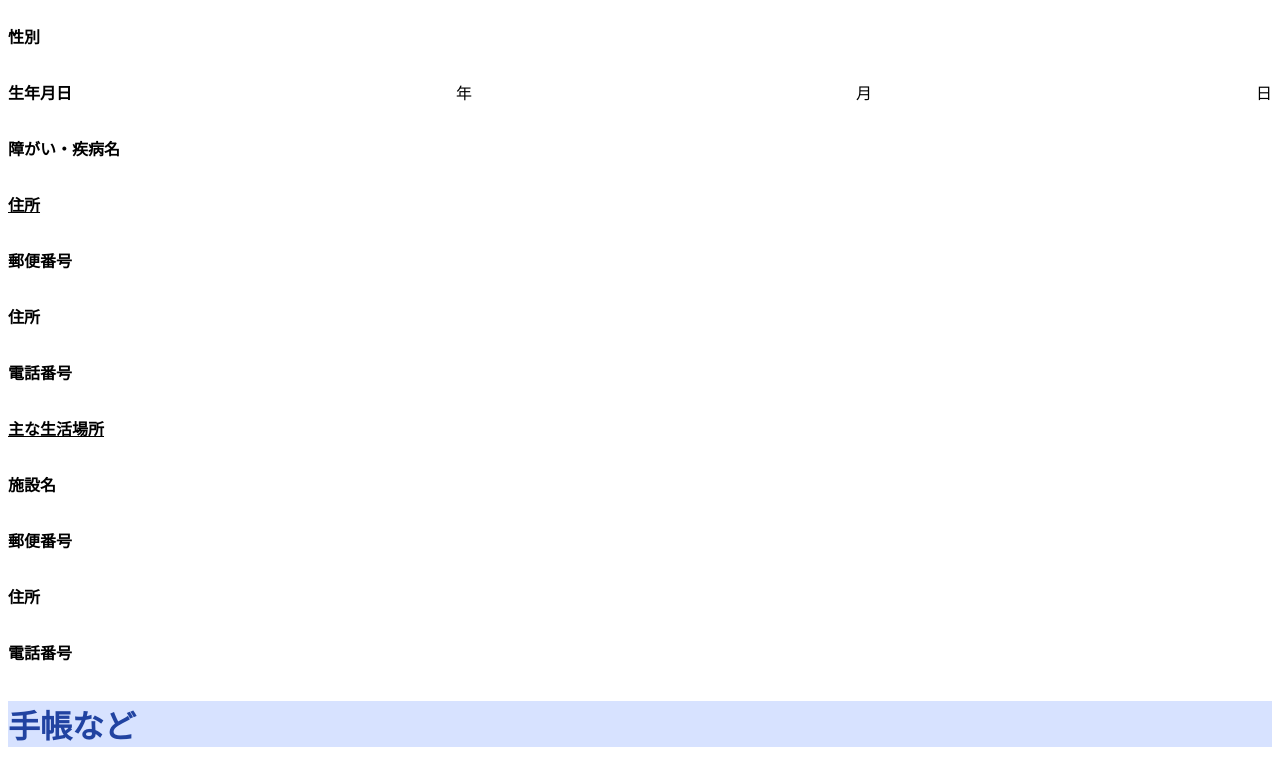
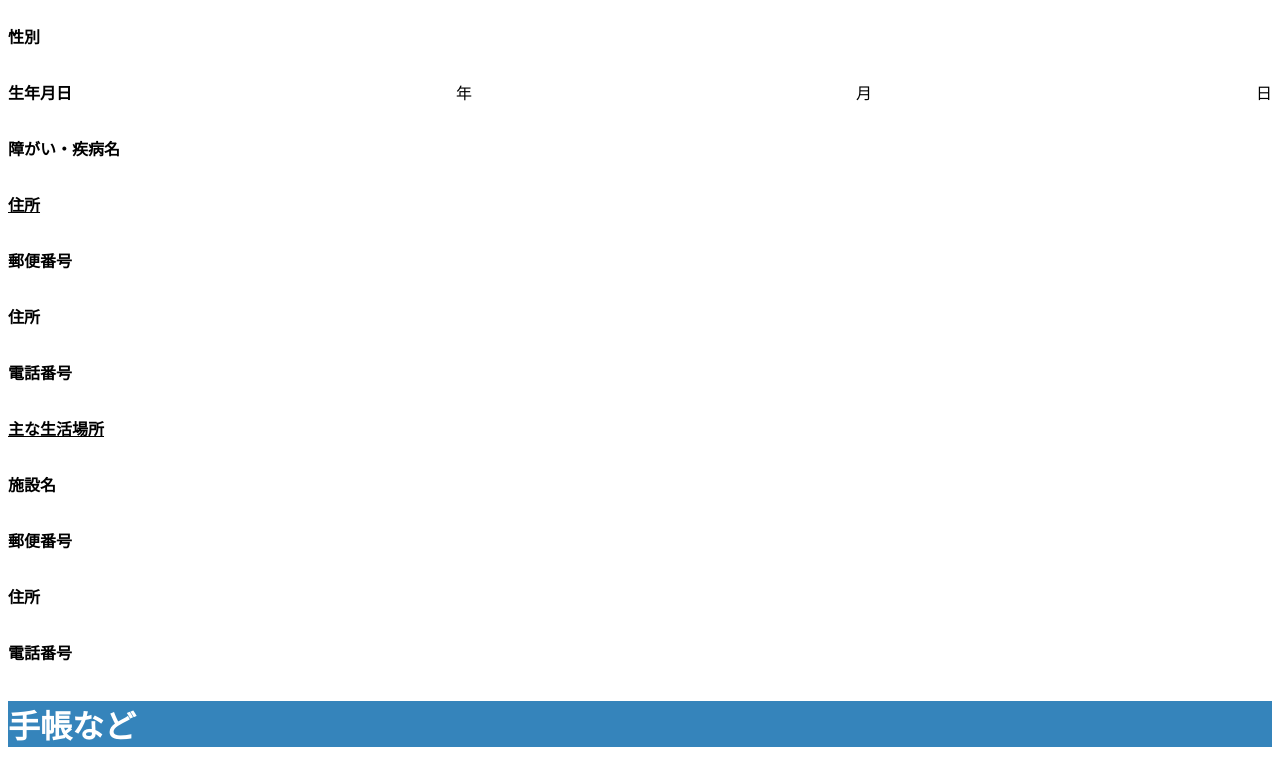
Before and after one commit to namahamu97/sos.read2, a plain HTML site: page index.html in a window 1280 px wide. Shown: the part 305-1070 px from the top of the page. Drawn offline with nearby package versions, Linux system fonts and the light colour scheme; no server answers.

Commit message:
Update stylelook.css

```diff
--- a/stylelook.css
+++ b/stylelook.css
@@ -6,8 +6,8 @@
 
 h1{
     text-align: left;
-    background-color:  rgba(48, 103, 255, 0.192);
-    color: rgb(33, 67, 161);
+    color:  rgb(255, 255, 255);
+    background-color:  #3584bb;
 }
 
 .a,.b{
```
